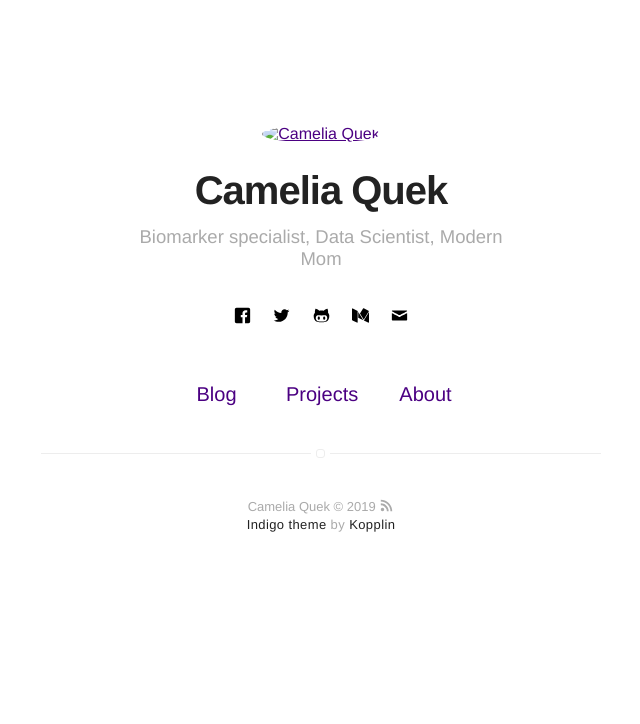
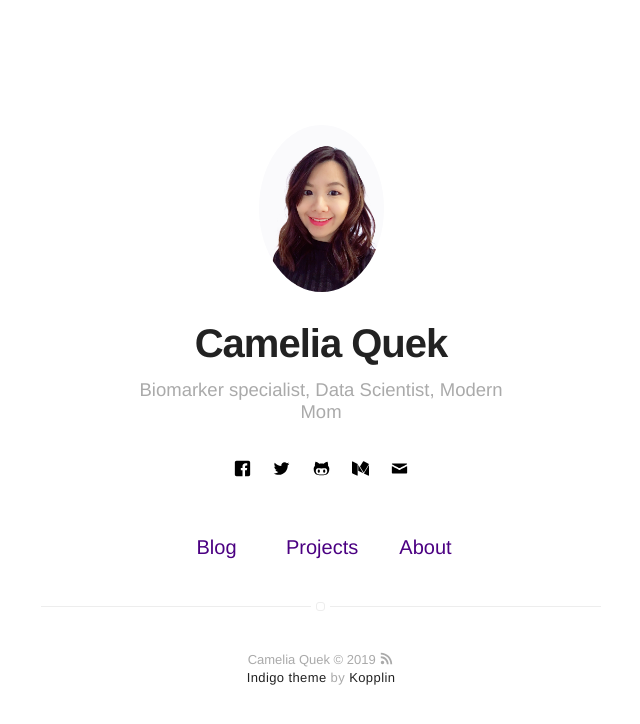
Before and after one commit to cameliaquek/cameliaquek.github.io, a Jekyll site: the page built from index.html, in a window 1280 px wide. Shown: the top 724 px of the page, without its empty margins (319-959 px from the left). Built offline with Jekyll 4.4.1, drawn with Linux system fonts in a browser that asks for light colours.

Commit message:
Update _config.yml

```diff
--- a/_config.yml
+++ b/_config.yml
@@ -8,7 +8,7 @@ description: A blog about technology and stuff related
 # if it's an external image, update below for true
 # better with square images
 external-image: false
-picture: cameliaquek.github.io/assets/images/Camelia_2018.jpg
+picture: assets/images/Camelia_2018.jpg
 
 # If you want to include your resume, set to true
 # and specify source (external or local).
@@ -16,7 +16,7 @@ picture: cameliaquek.github.io/assets/images/Camelia_2018.jpg
 #resume-external: true
 #resume-url: https://google.com/?q=my+resume
 
-url: https://koppl.in/indigo
+url: https://cameliaquek.github.io
 # your url: http://USERNAME.github.io
 
 permalink: /:title/
```
